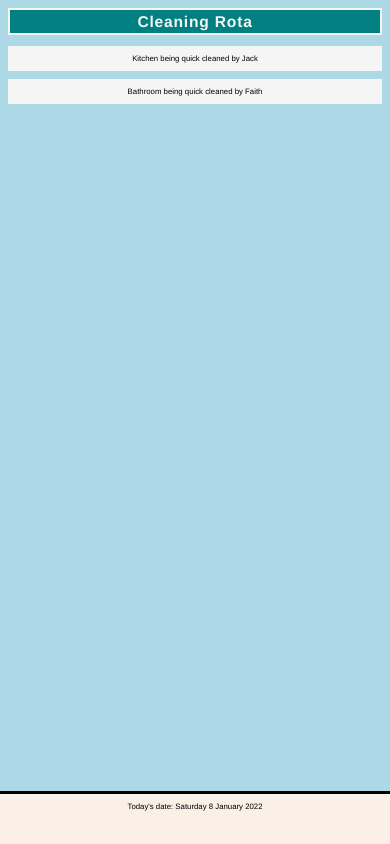
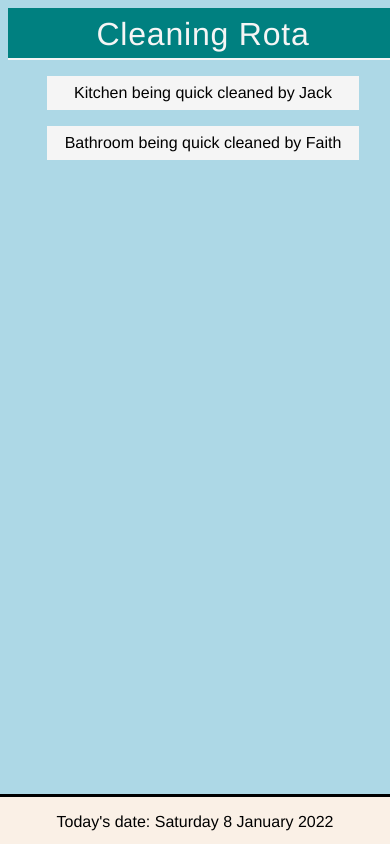
Before and after one commit to beeswhacks/chore-rota, a plain HTML site: page home.html in a window 390 px wide. Drawn offline with Linux system fonts and the light colour scheme.

Commit message:
Add dynamic width
Previous version looked terrible on smartphones, so I've added some
relative widths to make it look better. Made text size absolute for the
same reason.

```diff
--- a/home.html
+++ b/home.html
@@ -2,9 +2,12 @@
     <head>
         <title>Cleaning Rota</title>
         <link rel="stylesheet" href="style.css">
+        <meta name="viewport" content="width=device-width, initial-scale=1.0">
     </head>
     <body>
-        <h1>Cleaning Rota</h1>
+        <header>
+            Cleaning Rota
+        </header>
         <div>
             <p id="kitchen">Kitchen</p>
         </div>
--- a/style.css
+++ b/style.css
@@ -1,36 +1,51 @@
 * {
     font-family: Helvetica, sans-serif;
+    font-size-adjust: none;
+    box-sizing: border-box;
 }
 
 body {
     background-color: lightblue;
+    padding-left: 0;
+    padding-right: 0;
+    width: 100vw;
   }
 
-h1 {
+header {
     text-align: center;
     color: whitesmoke;
-    border:2px solid whitesmoke;
+    border-bottom: 2px solid whitesmoke;;
     background-color: teal;
     line-height: 1.5;
     letter-spacing: 0.8px;
-    font-size: 4vw;
+    font-size: 24pt;
+    padding-top: 0.5%;
+}
+
+h2 {
+  margin: auto;
+  text-align: center;
 }
 
 #kitchen, #bathroom {
     text-align: center;
     background-color: whitesmoke;
     padding: 8px;
-    font-size: 2vw;
+    font-size: 12pt;
+    min-width: fit-content;
+    width: 80vw;
+    margin-left: 10vw;
+    margin-right: 10vw;
   }
 
 #footer {
     position: absolute;
     bottom: 0;
     left: 0;
-    width: 100%;
+    width: 100vw;
     height: 50px;
     background: linen;
     text-align: center;
-    font-size: 2vw;
+    font-size: 12pt;
     border-top-style: solid;
 }
```
